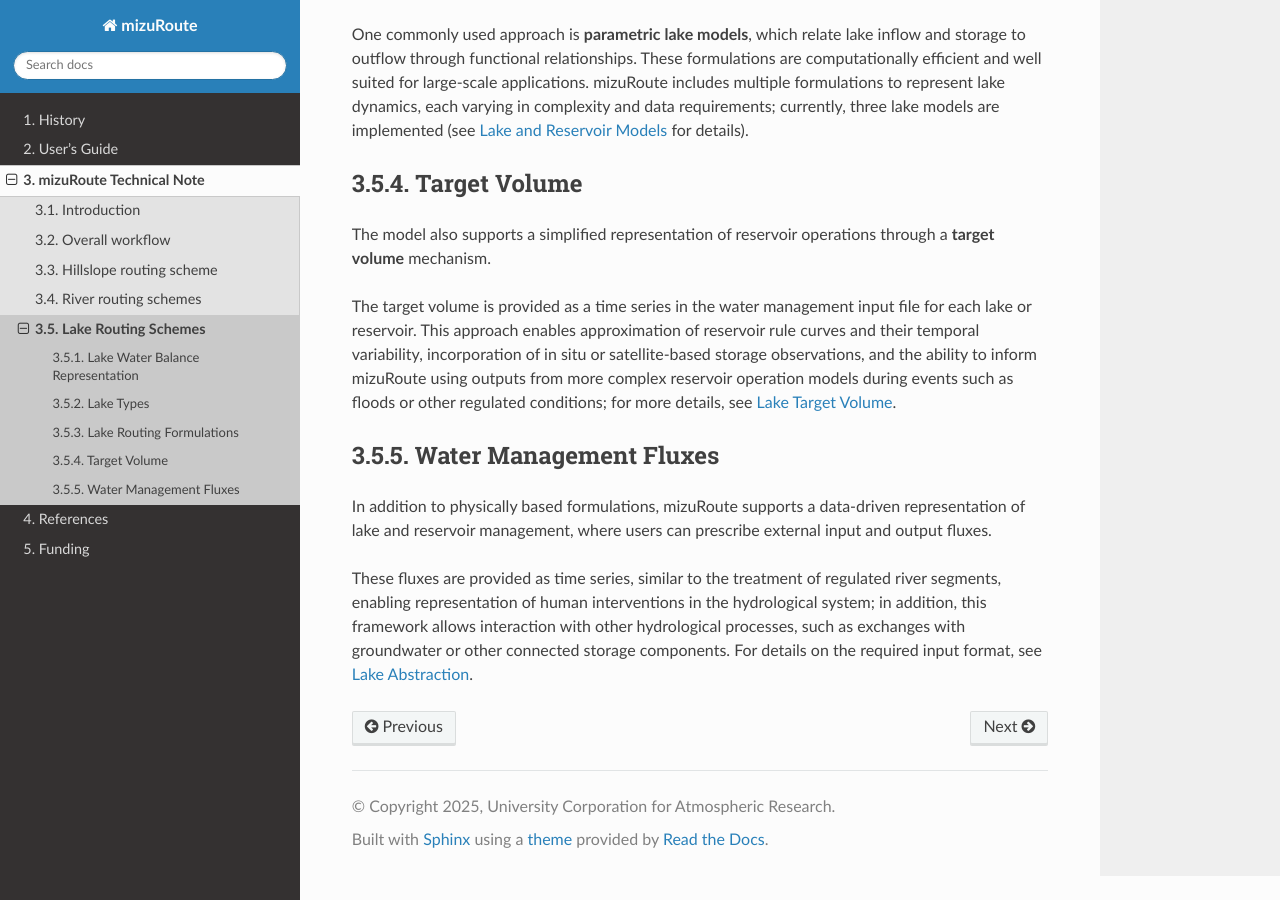
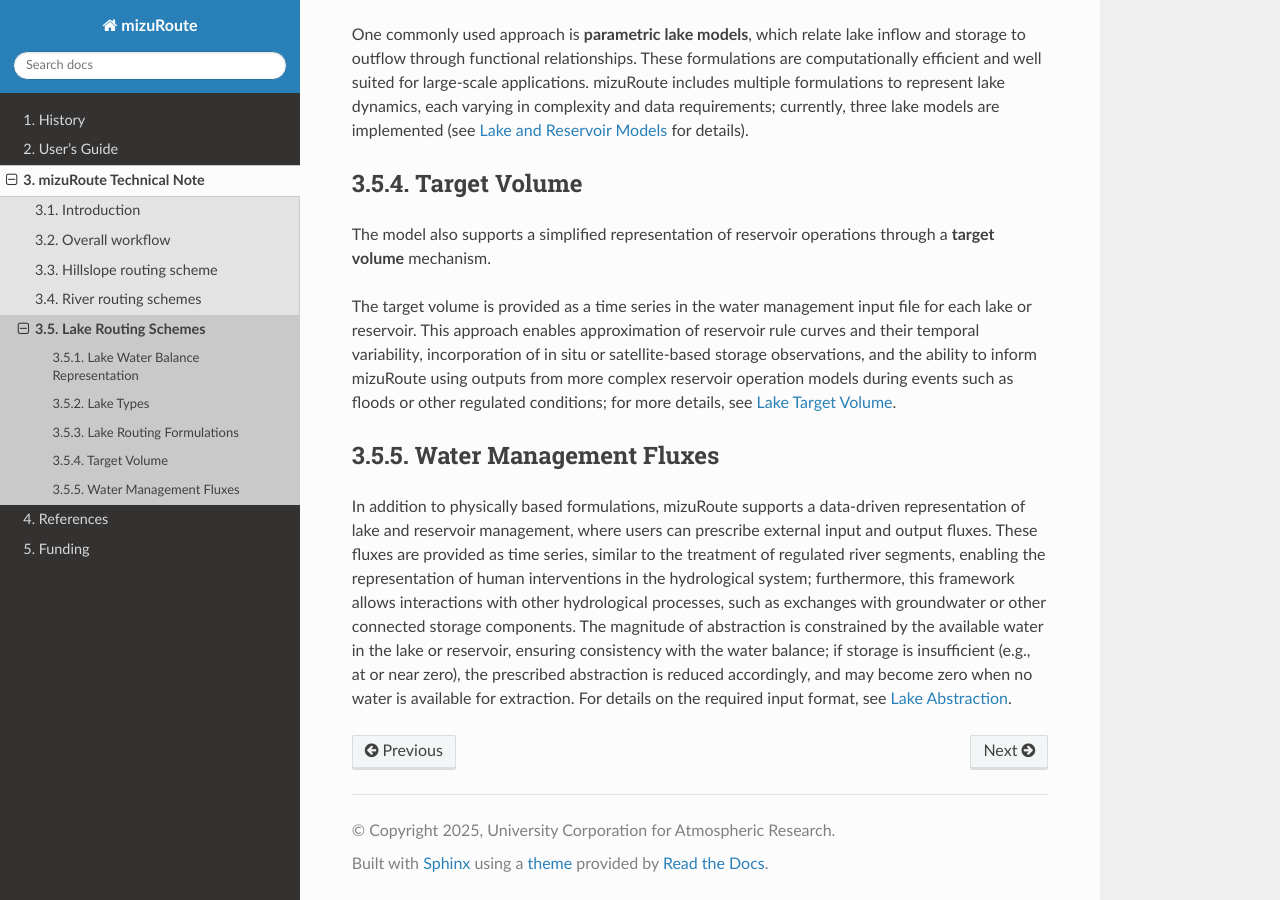
Before and after one commit to ESCOMP/mizuRoute, a Sphinx documentation site: the page built from docs/source/tech_note/lake_routing.rst, in a window 1280 px wide and 900 px high, scrolled down 1345 px. Built offline with Sphinx 7.4.7 and the Read the Docs theme 3.1.0, drawn with Linux system fonts in a browser that asks for light colours.

Commit message:
water balance restrction for abstraction from lake and reservoir is added

```diff
--- a/docs/source/tech_note/lake_routing.rst
+++ b/docs/source/tech_note/lake_routing.rst
@@ -75,6 +75,4 @@
 Water Management Fluxes
 -----------------------
 
-In addition to physically based formulations, mizuRoute supports a data-driven representation of lake and reservoir management, where users can prescribe external input and output fluxes.
-
-These fluxes are provided as time series, similar to the treatment of regulated river segments, enabling representation of human interventions in the hydrological system; in addition, this framework allows interaction with other hydrological processes, such as exchanges with groundwater or other connected storage components. For details on the required input format, see :ref:`Lake_Abstraction`.
+In addition to physically based formulations, mizuRoute supports a data-driven representation of lake and reservoir management, where users can prescribe external input and output fluxes. These fluxes are provided as time series, similar to the treatment of regulated river segments, enabling the representation of human interventions in the hydrological system; furthermore, this framework allows interactions with other hydrological processes, such as exchanges with groundwater or other connected storage components. The magnitude of abstraction is constrained by the available water in the lake or reservoir, ensuring consistency with the water balance; if storage is insufficient (e.g., at or near zero), the prescribed abstraction is reduced accordingly, and may become zero when no water is available for extraction. For details on the required input format, see :ref:`Lake_Abstraction`.
```
